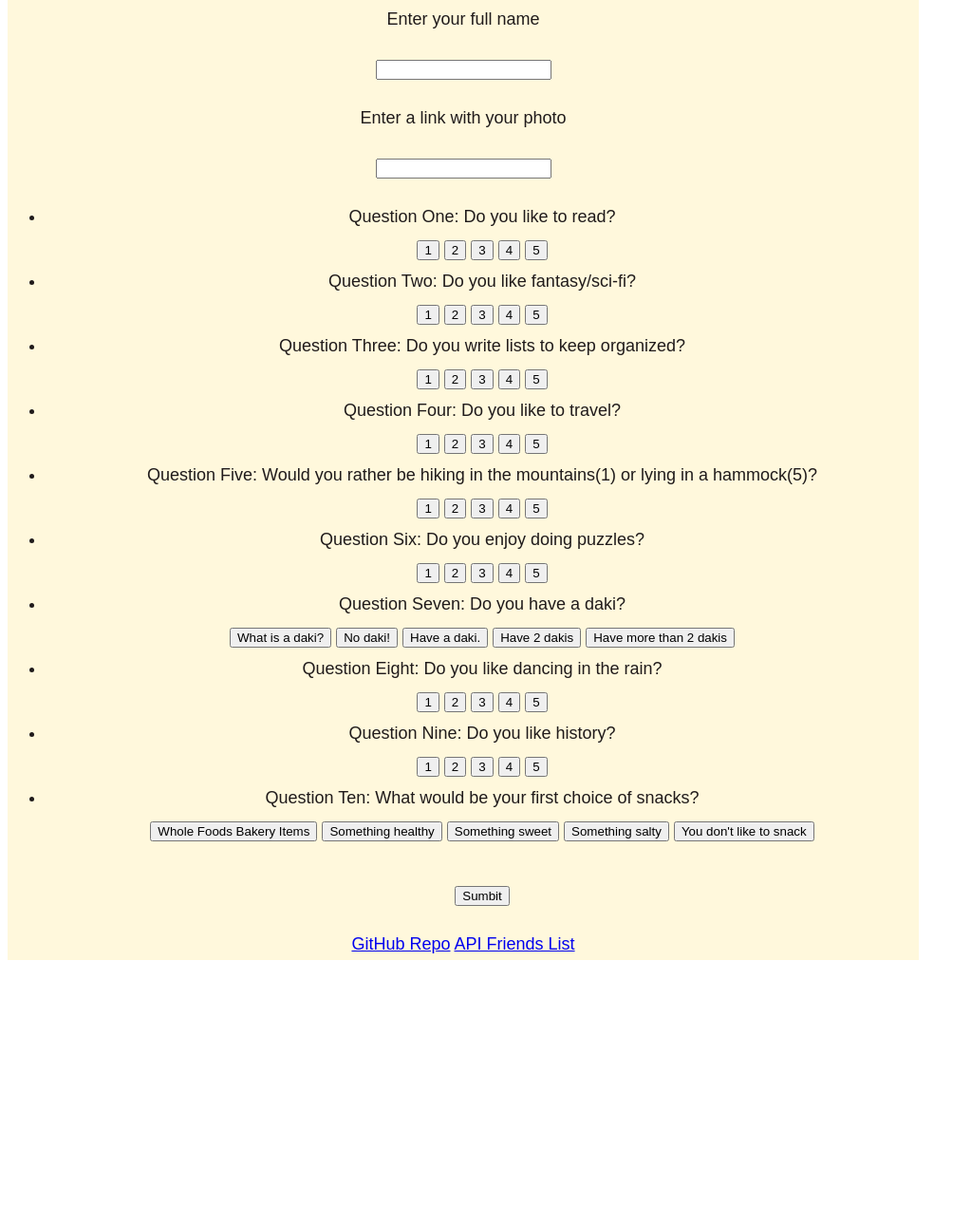
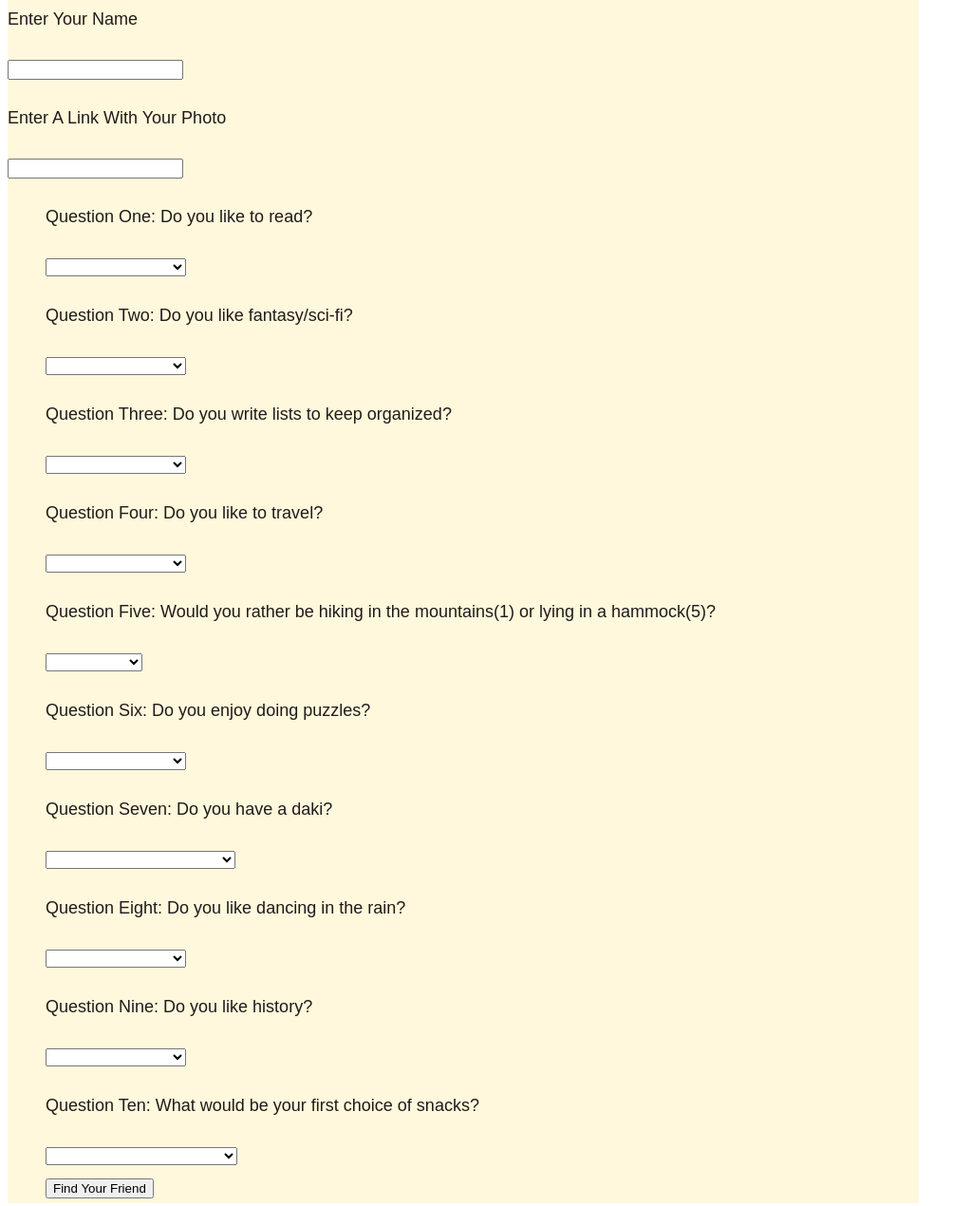
Before and after one commit to katjadulmaine/Friend-Finder, a website: page app/public/survey.html in a window 1280 px wide. Shown: the part 941-2211 px from the top of the page at 95% size, without its empty margins (0-1023 px from the left). Before the commit the page ends 1960 px from the top, so only its background shows below. Drawn offline with nearby package versions, Linux system fonts and the light colour scheme.

Commit message:
changed selectors

```diff
--- a/app/public/css/style.css
+++ b/app/public/css/style.css
@@ -11,13 +11,14 @@ body {
     line-height: 34px;
     color: rgb(32, 27, 27);
     width: 100%;
+
 }
 .card {
     max-width: 960px;
     width: 100%;
     background: cornsilk;
     align-self: center;
-    text-align: center;
+    /* text-align: center; */
 }
 btn {
     padding: 11%;
--- a/app/public/survey.html
+++ b/app/public/survey.html
@@ -1,6 +1,5 @@
 <!DOCTYPE html>
 <html lang="en">
-
 <head>
     <meta charset="UTF-8">
     <meta name="viewport" content="width=device-width, initial-scale=1.0">
@@ -10,7 +9,6 @@
     <link rel="stylesheet" href="./css/style.css">
     <title>Survey</title>
 </head>
-
 <body>
     <div class="container">
         <div class="card d-flex justify-content-center portCard" style="width: 100%;">
@@ -19,18 +17,17 @@
                 <div class="row" class="d-flex justify-content-center">
                     <div class="col-12 text-center">
                         <h2 class="card-title">Friend Finder Survey</h2>
-                        <p class="card-text">Fill in your full name and add a picture of yourself.</p>
-                        <p class="card-text">Next answer the questions below 1 = strongly disagree and 5 is
-                            strongly agree.</p>
-                        <p class="card-text">Then find your match!</p>
+                        <p class="card-text">Fill in your name and add a picture of yourself.</p>
+                        <p class="card-text">Next answer the questions below.</p>
+                        <p class="card-text">Then Find Your Match!</p>
                         <hr>
                     </div>
                     <div class="row">
                         <div class="col-12 image-box">
-                        <h4>Fill in your information.</h4>
-                         <p id="name">Enter your full name</p>
+                            <h4>Fill In Your Information.</h4>
+                            <p id="name">Enter Your  Name</p>
                             <input class="form-control" type="text" id="name">
-                         <p id="photo">Enter a link with your photo</p>
+                            <p id="photo">Enter A Link With Your Photo</p>
                             <input class="form-control" type="link" id="photo">
                         </div>
                     </div>
@@ -38,131 +35,125 @@
                 <div class="row">
                     <div class="col-12 image-box">
                         <ul class="list-group list-group-flush">
-                            <li class="list-group-item">Question One: Do you like to read?</li>
-                            <div class="btn-toolbar" role="toolbar" aria-label="Toolbar with button groups">
-                                <div class="btn-group mr-2" id="q1" role="group" aria-label="First group">
-                                    <button type="button" class="btn btn-info" value="1">1</button>
-                                    <button type="button" class="btn btn-info" value="2">2</button>
-                                    <button type="button" class="btn btn-info" value="3">3</button>
-                                    <button type="button" class="btn btn-info" value="4">4</button>
-                                    <button type="button" class="btn btn-info" value="5">5</button>
-                                </div>
-                            </div>
-                            <li class="list-group-item">Question Two: Do you like fantasy/sci-fi?</li>
-                            <div class="btn-toolbar" role="toolbar" aria-label="Toolbar with button groups">
-                                <div class="btn-group mr-2" id="q2" role="group" aria-label="First group">
-                                        <button type="button" class="btn btn-info" value="1">1</button>
-                                        <button type="button" class="btn btn-info" value="2">2</button>
-                                        <button type="button" class="btn btn-info" value="3">3</button>
-                                        <button type="button" class="btn btn-info" value="4">4</button>
-                                        <button type="button" class="btn btn-info" value="5">5</button>
-                                </div>
-                            </div>
-                            <li class="list-group-item">Question Three: Do you write lists to keep organized?</li>
-                            <div class="btn-toolbar" role="toolbar" aria-label="Toolbar with button groups">
-                                <div class="btn-group mr-2" id="q3" role="group" aria-label="First group">
-                                        <button type="button" class="btn btn-info" value="1">1</button>
-                                        <button type="button" class="btn btn-info" value="2">2</button>
-                                        <button type="button" class="btn btn-info" value="3">3</button>
-                                        <button type="button" class="btn btn-info" value="4">4</button>
-                                        <button type="button" class="btn btn-info" value="5">5</button>
-                                </div>
-                            </div>
-                            <li class="list-group-item">Question Four: Do you like to travel?</li>
-                            <div class="btn-toolbar" role="toolbar" aria-label="Toolbar with button groups">
-                                <div class="btn-group mr-2" id="q4" role="group" aria-label="First group">
-                                        <button type="button" class="btn btn-info" value="1">1</button>
-                                        <button type="button" class="btn btn-info" value="2">2</button>
-                                        <button type="button" class="btn btn-info" value="3">3</button>
-                                        <button type="button" class="btn btn-info" value="4">4</button>
-                                        <button type="button" class="btn btn-info" value="5">5</button>
-                                </div>
-                            </div>
-                            <li class="list-group-item">Question Five: Would you rather be hiking in the
-                                mountains(1) or lying in a hammock(5)?</li>
-                            <div class="btn-toolbar" role="toolbar" aria-label="Toolbar with button groups">
-                                <div class="btn-group mr-2" id="q5" role="group" aria-label="First group">
-                                        <button type="button" class="btn btn-info" value="1">1</button>
-                                        <button type="button" class="btn btn-info" value="2">2</button>
-                                        <button type="button" class="btn btn-info" value="3">3</button>
-                                        <button type="button" class="btn btn-info" value="4">4</button>
-                                        <button type="button" class="btn btn-info" value="5">5</button>
-                                </div>
-                            </div>
-                            <li class="list-group-item">Question Six: Do you enjoy doing puzzles?</li>
-                            <div class="btn-toolbar" role="toolbar" aria-label="Toolbar with button groups">
-                                <div class="btn-group mr-2" id="q6" role="group" aria-label="First group">
-                                        <button type="button" class="btn btn-info" value="1">1</button>
-                                        <button type="button" class="btn btn-info" value="2">2</button>
-                                        <button type="button" class="btn btn-info" value="3">3</button>
-                                        <button type="button" class="btn btn-info" value="4">4</button>
-                                        <button type="button" class="btn btn-info" value="5">5</button>
-                                </div>
-                            </div>
-                            <li class="list-group-item">Question Seven: Do you have a daki?</li>
-                            <div class="btn-toolbar" role="toolbar" aria-label="Toolbar with button groups">
-                                <div class="btn-group mr-2" id="q7" role="group" aria-label="First group">
-                                        <button type="button" class="btn btn-info" value="1">What is a daki?</button>
-                                        <button type="button" class="btn btn-info" value="2">No daki!</button>
-                                        <button type="button" class="btn btn-info" value="3">Have a daki.</button>
-                                        <button type="button" class="btn btn-info" value="4">Have 2 dakis</button>
-                                        <button type="button" class="btn btn-info" value="5">Have more than 2 dakis</button>
-                                </div>
-                            </div>
-                            <li class="list-group-item">Question Eight: Do you like dancing in the rain?</li>
-                            <div class="btn-toolbar" role="toolbar" aria-label="Toolbar with button groups">
-                                <div class="btn-group mr-2" id="q8" role="group" aria-label="First group">
-                                        <button type="button" class="btn btn-info" value="1">1</button>
-                                        <button type="button" class="btn btn-info" value="2">2</button>
-                                        <button type="button" class="btn btn-info" value="3">3</button>
-                                        <button type="button" class="btn btn-info" value="4">4</button>
-                                        <button type="button" class="btn btn-info" value="5">5</button>
-                                </div>
-                            </div>
-                            <li class="list-group-item">Question Nine: Do you like history?</li>
-                            <div class="btn-toolbar" role="toolbar" aria-label="Toolbar with button groups">
-                                <div class="btn-group mr-2" id="q9" role="group" aria-label="First group">
-                                        <button type="button" class="btn btn-info" value="1">1</button>
-                                        <button type="button" class="btn btn-info" value="2">2</button>
-                                        <button type="button" class="btn btn-info" value="3">3</button>
-                                        <button type="button" class="btn btn-info" value="4">4</button>
-                                        <button type="button" class="btn btn-info" value="5">5</button>
-                                </div>
-                            </div>
-                            <li class="list-group-item">Question Ten: What would be your first choice of snacks?</li>
-                            <div class="btn-toolbar" role="toolbar" aria-label="Toolbar with button groups">
-                                <div class="btn-group mr-2" id="q10" role="group" aria-label="First group">
-                                        <button type="button" class="btn btn-info" value="1">Whole Foods Bakery Items</button>
-                                        <button type="button" class="btn btn-info" value="2">Something healthy</button>
-                                        <button type="button" class="btn btn-info" value="3">Something sweet</button>
-                                        <button type="button" class="btn btn-info" value="4">Something salty</button>
-                                        <button type="button" class="btn btn-info" value="5">You don't like to snack</button>
-                                </div>
+                            <p class="list-group-item">Question One: Do you like to read?</p>
+                            <select class="option" id="q1">
+                                <option value=""></option>
+                                <option value="1">1 - Strongly Disagree</option>
+                                <option value="2">2</option>
+                                <option value="3">3</option>
+                                <option value="4">4</option>
+                                <option value="5">5 - Strongly Agree</option>
+                            </select>
+                            <p class="list-group-item">Question Two: Do you like fantasy/sci-fi?</p>
+                            <select class="option" id="q2">
+                                <option value=""></option>
+                                <option value="1">1 - Strongly Disagree</option>
+                                <option value="2">2</option>
+                                <option value="3">3</option>
+                                <option value="4">4</option>
+                                <option value="5">5 - Strongly Agree</option>
+                            </select>
+                            <p class="list-group-item">Question Three: Do you write lists to keep organized?</p>
+                            <select class="option" id="q3">
+                                <option value=""></option>
+                                <option value="1">1 - Strongly Disagree</option>
+                                <option value="2">2</option>
+                                <option value="3">3</option>
+                                <option value="4">4</option>
+                                <option value="5">5 - Strongly Agree</option>
+                            </select>
+                            <p class="list-group-item">Question Four: Do you like to travel?</p>
+                            <select class="option" id="q4">
+                                <option value=""></option>
+                                <option value="1">1 - Strongly Disagree</option>
+                                <option value="2">2</option>
+                                <option value="3">3</option>
+                                <option value="4">4</option>
+                                <option value="5">5 - Strongly Agree</option>
+                            </select>
+                            <p class="list-group-item">Question Five: Would you rather be hiking in the
+                                mountains(1) or lying in a hammock(5)?</p>
+                            <select class="option" id="q5">
+                                <option value=""></option>
+                                <option value="1">1 - Hiking</option>
+                                <option value="2">2</option>
+                                <option value="3">3</option>
+                                <option value="4">4</option>
+                                <option value="5">5 - Hammock</option>
+                            </select>
+                            <p class="list-group-item">Question Six: Do you enjoy doing puzzles?</p>
+                            <select class="option" id="q6">
+                                <option value=""></option>
+                                <option value="1">1 - Strongly Disagree</option>
+                                <option value="2">2</option>
+                                <option value="3">3</option>
+                                <option value="4">4</option>
+                                <option value="5">5 - Strongly Agree</option>
+                            </select>
+                            <p class="list-group-item">Question Seven: Do you have a daki?</p>
+                            <select class="option" id="q7">
+                                <option value=""></option>
+                                <option value="1">1 - What Is A Daki?</option>
+                                <option value="2">2 - Have No Daki!</option>
+                                <option value="3">3 - Have a Daki!</option>
+                                <option value="4">4 - Have Two Dakis!</option>
+                                <option value="5">5 - Have More Than 2 Dakis!!!</option>
+                            </select>
+                            <p class="list-group-item">Question Eight: Do you like dancing in the rain?</p>
+                            <select class="option" id="q8">
+                                <option value=""></option>
+                                <option value="1">1 - Strongly Disagree</option>
+                                <option value="2">2</option>
+                                <option value="3">3</option>
+                                <option value="4">4</option>
+                                <option value="5">5 - Strongly Agree</option>
+                            </select>
+                            <p class="list-group-item">Question Nine: Do you like history?</p>
+                            <select class="option" id="q9">
+                                <option value=""></option>
+                                <option value="1">1 - Strongly Disagree</option>
+                                <option value="2">2</option>
+                                <option value="3">3</option>
+                                <option value="4">4</option>
+                                <option value="5">5 - Strongly Agree</option>
+                            </select>
+                            <p class="list-group-item">Question Ten: What would be your first choice of snacks?</p>
+                            <select class="option" id="q10">
+                                <option value=""></option>
+                                <option value="1">1 - You Don't Like To Snack</option>
+                                <option value="2">2 - Whole Foods Bakery Items</option>
+                                <option value="3">3 - Something Healthy</option>
+                                <option value="4">4 - Something Sweet</option>
+                                <option value="5">5 - Something Salty</option>
+                            </select>
                             <br>
                             <div>
-                                        <button type="button" class="btn btn-success" id="submit">Sumbit</button>
-                                </div>
+                                <button type="button" class="btn btn-success" id="submit">Find Your Friend</button>
                             </div>
                         </ul>
                     </div>
                 </div>
             </div>
+        </div>
+        <br>
         <div class="row" class="d-flex justify-content-center">
             <div class="col-12 text-center">
                 <div class="card-body">
-                        <a href="https://github.com/katjadulmaine/Friend-Finder" type="button"
-                                class="btn btn-info card-link">GitHub Repo</a>
+                    <a href="https://github.com/katjadulmaine/Friend-Finder" type="button" class="btn btn-info card-link">GitHub Repo</a>
+                    <br>
                     <a href="/data/friends" type="button" class="btn btn-info card-link">API Friends List</a>
                 </div>
             </div>
         </div>
     </div>
-    </diva>
-<script src="https://code.jquery.com/jquery-3.3.1.slim.min.js" integrity="sha384-q8i/X+965DzO0rT7abK41JStQIAqVgRVzpbzo5smXKp4YfRvH+8abtTE1Pi6jizo"
+    <script src="https://code.jquery.com/jquery-3.3.1.slim.min.js"
+        integrity="sha384-q8i/X+965DzO0rT7abK41JStQIAqVgRVzpbzo5smXKp4YfRvH+8abtTE1Pi6jizo"
         crossorigin="anonymous"></script>
-<script src="https://cdnjs.cloudflare.com/ajax/libs/popper.js/1.14.7/umd/popper.min.js" integrity="sha384-UO2eT0CpHqdSJQ6hJty5KVphtPhzWj9WO1clHTMGa3JDZwrnQq4sF86dIHNDz0W1"
+    <script src="https://cdnjs.cloudflare.com/ajax/libs/popper.js/1.14.7/umd/popper.min.js"
+        integrity="sha384-UO2eT0CpHqdSJQ6hJty5KVphtPhzWj9WO1clHTMGa3JDZwrnQq4sF86dIHNDz0W1"
         crossorigin="anonymous"></script>
-<script src="https://stackpath.bootstrapcdn.com/bootstrap/4.3.1/js/bootstrap.min.js" integrity="sha384-JjSmVgyd0p3pXB1rRibZUAYoIIy6OrQ6VrjIEaFf/nJGzIxFDsf4x0xIM+B07jRM" crossorigin="anonymous"></script>
+    <script src="https://stackpath.bootstrapcdn.com/bootstrap/4.3.1/js/bootstrap.min.js"
+        integrity="sha384-JjSmVgyd0p3pXB1rRibZUAYoIIy6OrQ6VrjIEaFf/nJGzIxFDsf4x0xIM+B07jRM"
+        crossorigin="anonymous"></script>
 </body>
-
 </html>
```
Also changed, not shown: app/public/index.html (+4 -4 lines), app/public/result.html (added, +12 -0 lines), app/routing/apiRoutes.js (+14 -25 lines), app/routing/htmlRoutes.js (+9 -17 lines), server.js (+2 -12 lines). Lines whose indentation alone changed are shown as unchanged.
